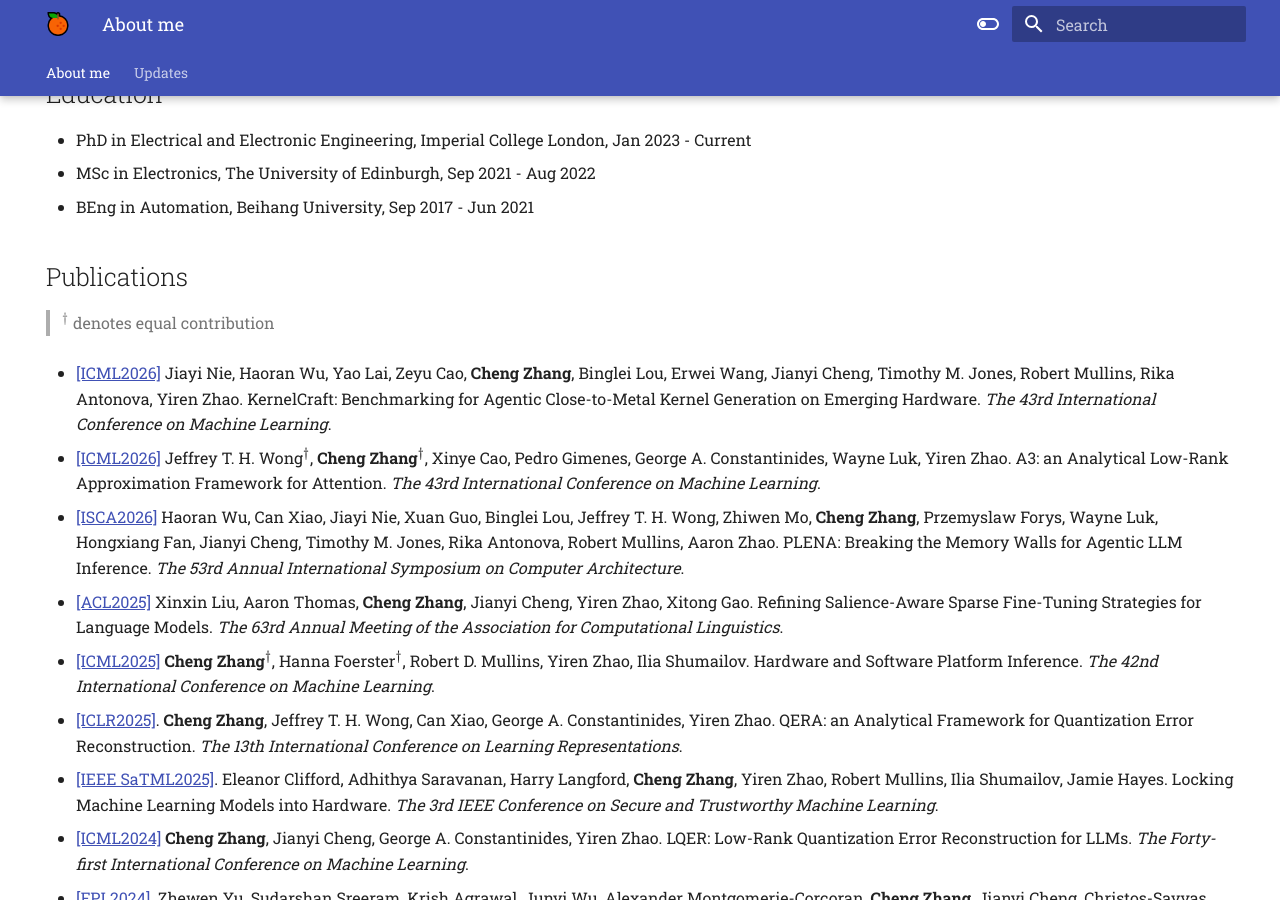
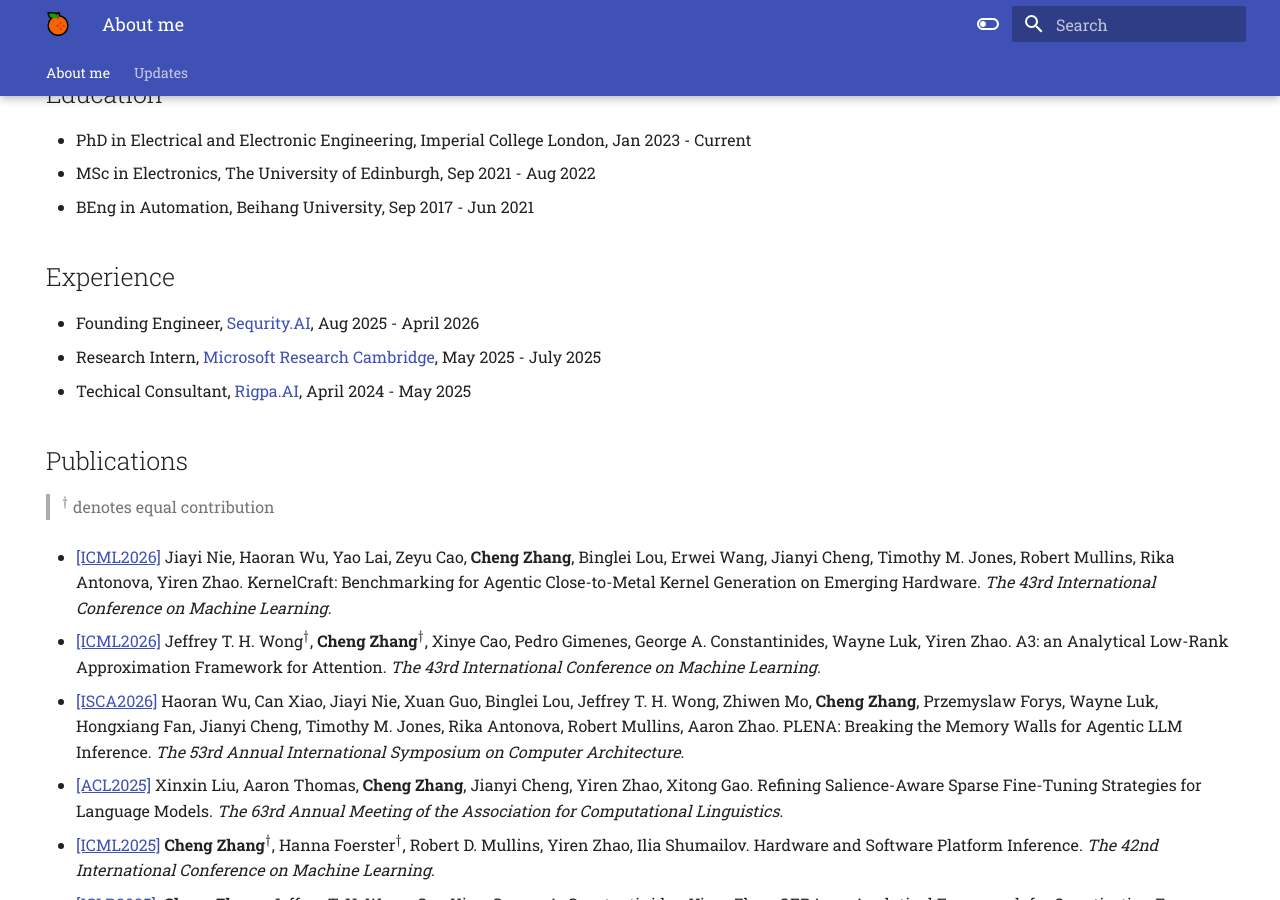
Before and after one commit to ChengZhang-98/blog, an MkDocs documentation site: the page built from docs/index.md, in a window 1280 px wide and 900 px high, scrolled down 636 px. Built offline with MkDocs 1.6.1 and Material for MkDocs 9.7.7, drawn with Linux system fonts in a browser that asks for light colours.

Commit message:
update experience

```diff
--- a/docs/index.md
+++ b/docs/index.md
@@ -25,6 +25,12 @@
 - PhD in Electrical and Electronic Engineering, Imperial College London, Jan 2023 - Current
 - MSc in Electronics, The University of Edinburgh, Sep 2021 - Aug 2022
 - BEng in Automation, Beihang University, Sep 2017 - Jun 2021
+
+## Experience
+
+- Founding Engineer, [Sequrity.AI](https://sequrity.ai/), Aug 2025 - April 2026
+- Research Intern, [Microsoft Research Cambridge](https://www.microsoft.com/en-us/research/lab/microsoft-research-cambridge/), May 2025 - July 2025
+- Techical Consultant, [Rigpa.AI](https://www.rigpa.ai/), April 2024 - May 2025
 
 ## Publications
 
```
